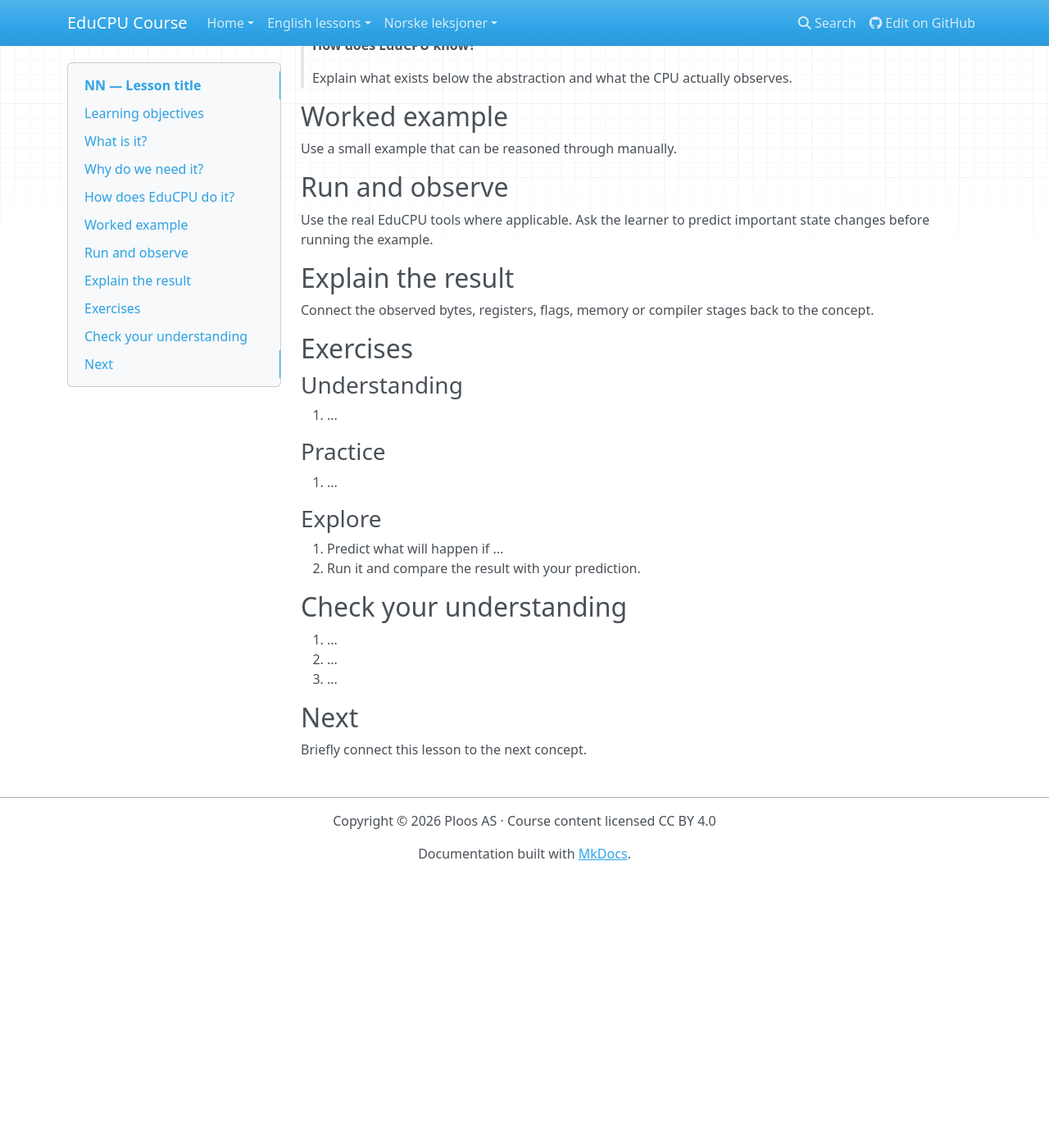
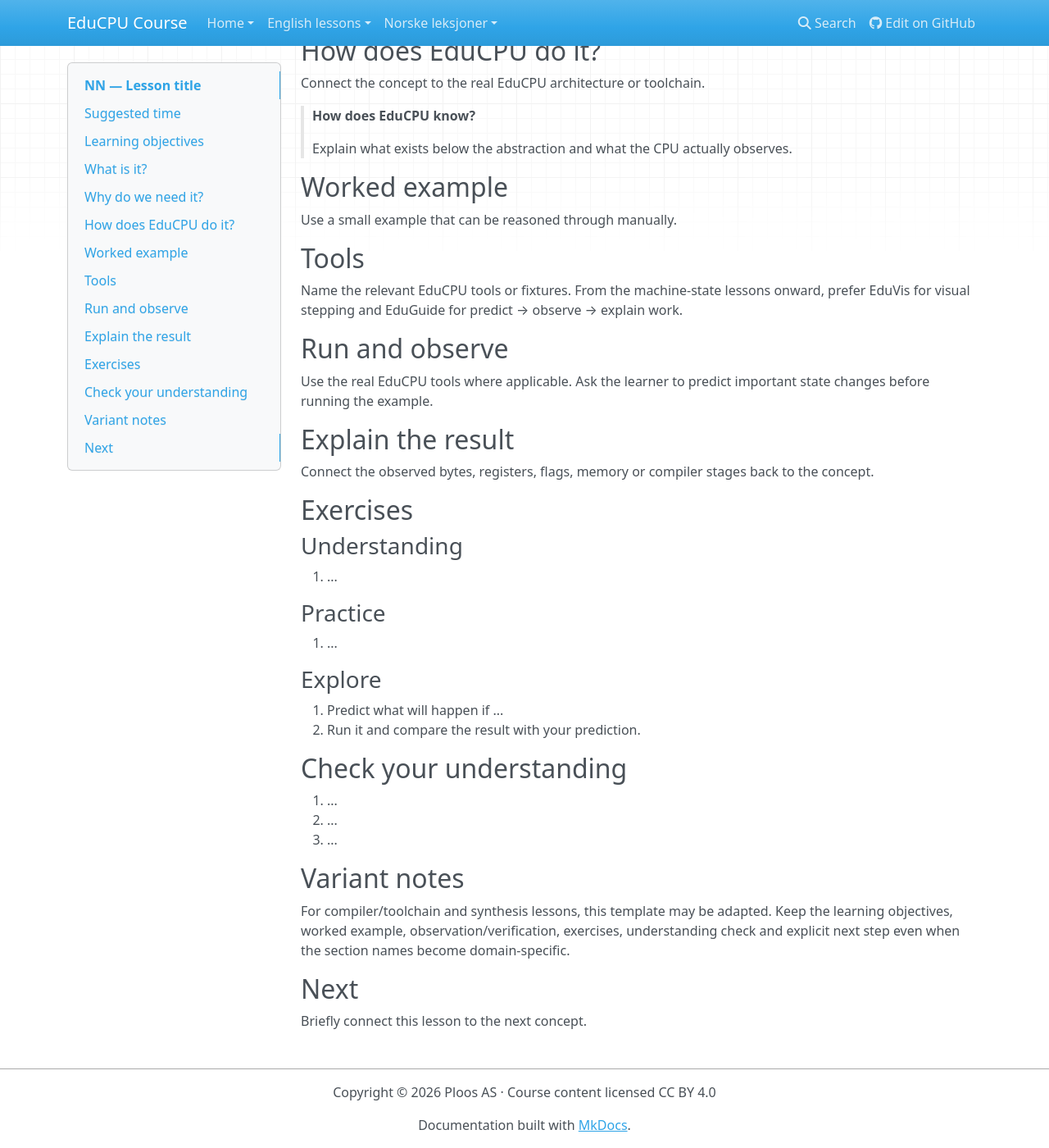
Before and after one commit to Ploos-AS/EduCPU, an MkDocs documentation site: the page built from course/LESSON_TEMPLATE.md, in a window 1280 px wide and 1400 px high, scrolled down 525 px. Shown: the whole window at 82% size. Built offline with MkDocs 1.6.1, drawn with Linux system fonts in a browser that asks for light colours; nearby versions of some CDN libraries; before the commit the page ends 1594 px from its top, so only the background shows below that; some of the changed text lies outside the part shown.

Commit message:
Clarify lesson template variants and tool usage

```diff
--- a/course/LESSON_TEMPLATE.md
+++ b/course/LESSON_TEMPLATE.md
@@ -1,4 +1,8 @@
 # NN — Lesson title
+
+## Suggested time
+
+State an approximate time for the lesson, including optional exercises.
 
 ## Learning objectives
 
@@ -27,6 +31,10 @@
 ## Worked example
 
 Use a small example that can be reasoned through manually.
+
+## Tools
+
+Name the relevant EduCPU tools or fixtures. From the machine-state lessons onward, prefer EduVis for visual stepping and EduGuide for predict → observe → explain work.
 
 ## Run and observe
 
@@ -57,6 +65,10 @@
 2. ...
 3. ...
 
+## Variant notes
+
+For compiler/toolchain and synthesis lessons, this template may be adapted. Keep the learning objectives, worked example, observation/verification, exercises, understanding check and explicit next step even when the section names become domain-specific.
+
 ## Next
 
 Briefly connect this lesson to the next concept.
```
